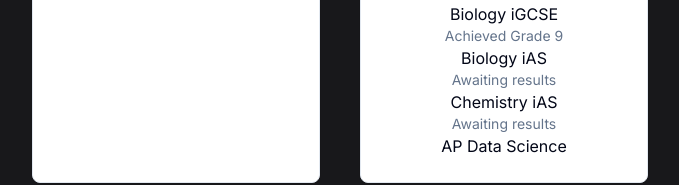
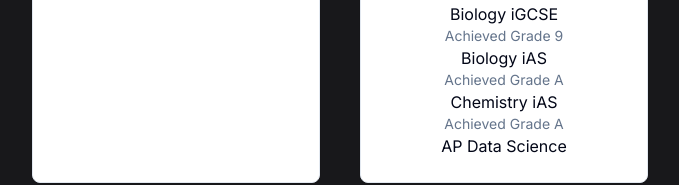
Before and after one commit to WillBarouch/WillBarouch.github.io, a Next.js app: page / in a window 1280 px wide. Shown: the part 1021-1206 px from the top of the page, without its empty margins (300-979 px from the left). Built offline with nearby package versions, Linux system fonts and the light colour scheme.

Commit message:
Add iAS results

```diff
--- a/app/page.tsx
+++ b/app/page.tsx
@@ -98,9 +98,9 @@ export default function Index() {
                     <p>Biology iGCSE</p>
                     <CardDescription>Achieved Grade 9</CardDescription>
                     <p>Biology iAS</p>
-                    <CardDescription>Awaiting results</CardDescription>
+                    <CardDescription>Achieved Grade A</CardDescription>
                     <p>Chemistry iAS</p>
-                    <CardDescription>Awaiting results </CardDescription>
+                    <CardDescription>Achieved Grade A</CardDescription>
                     <p>AP Data Science</p>
                 </CardContent>
             </Card>
```
